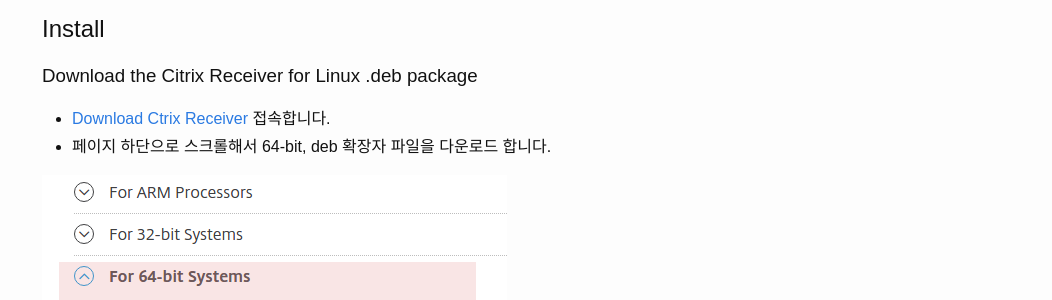
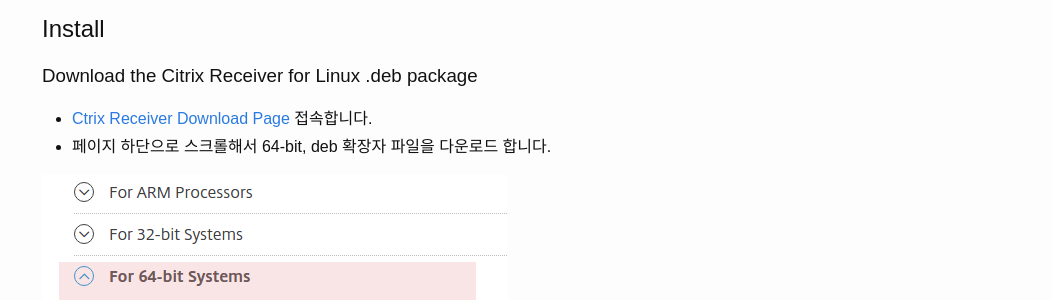
Before and after one commit to dveamer/dveamer.github.io, a Jekyll site: the page built from _posts/Ubuntu/2015-12-09-InstallCtrixClientOnUbuntu.md, in a window 1280 px wide and 900 px high, scrolled down 1570 px. Shown: the part 150-450 px from the top of the window, without its empty margins (228-1280 px from the left). Built offline with Jekyll 4.4.1, drawn with Linux system fonts in a browser that asks for light colours; Markdown is read by kramdown in place of the engine named in the settings; comment, search, counter and statistics services are not loaded.

```diff
--- a/_posts/Ubuntu/2015-12-09-InstallCtrixClientOnUbuntu.md
+++ b/_posts/Ubuntu/2015-12-09-InstallCtrixClientOnUbuntu.md
@@ -24,7 +24,7 @@
 ## Install
 
 ### Download the Citrix Receiver for Linux .deb package
-  * [Download Ctrix Receiver](https://www.citrix.com/downloads/citrix-receiver/legacy-receiver-for-linux/receiver-for-linux-13-2.html) 접속합니다.
+  * [Ctrix Receiver Download Page](https://www.citrix.com/downloads/citrix-receiver/legacy-receiver-for-linux/receiver-for-linux-13-2.html) 접속합니다.
   * 페이지 하단으로 스크롤해서 64-bit, deb 확장자 파일을 다운로드 합니다.
 
   ![download64bit](/images/post_img/CtrixReceiver/CtrixReceiverDownload64bit.png)
```
